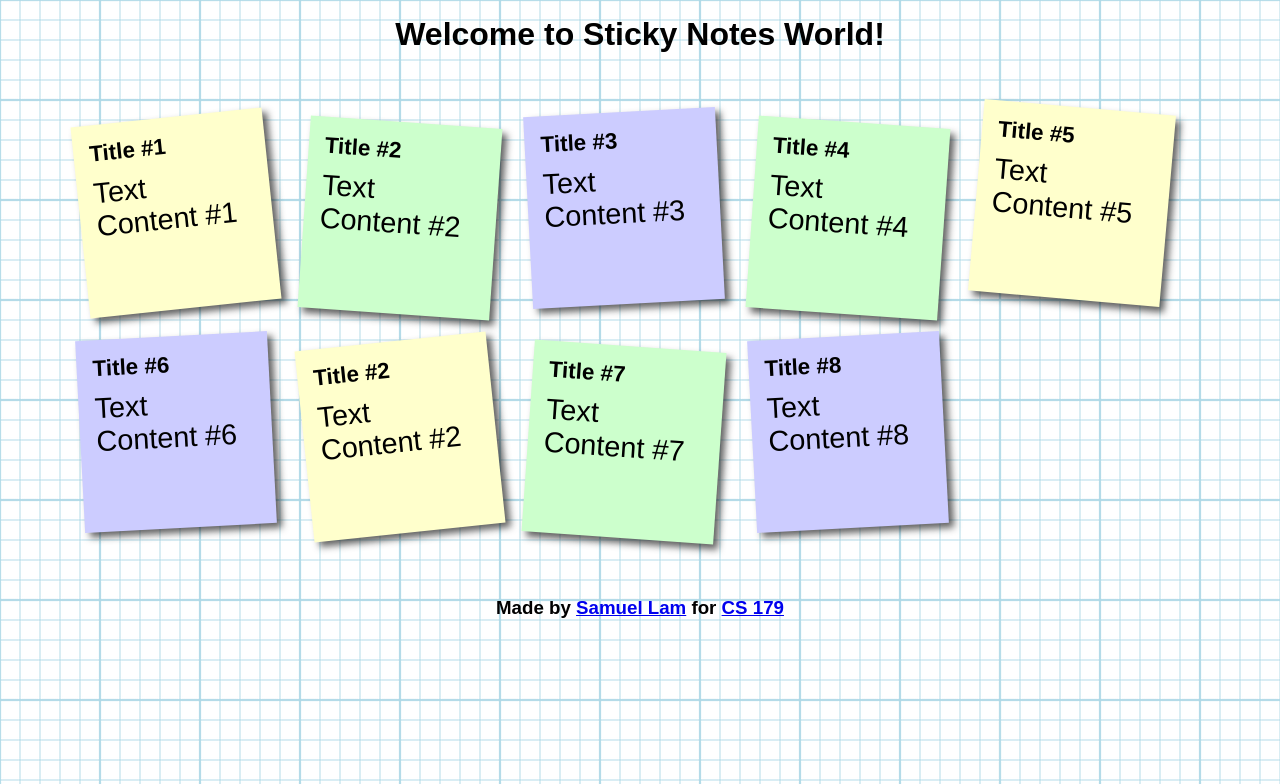
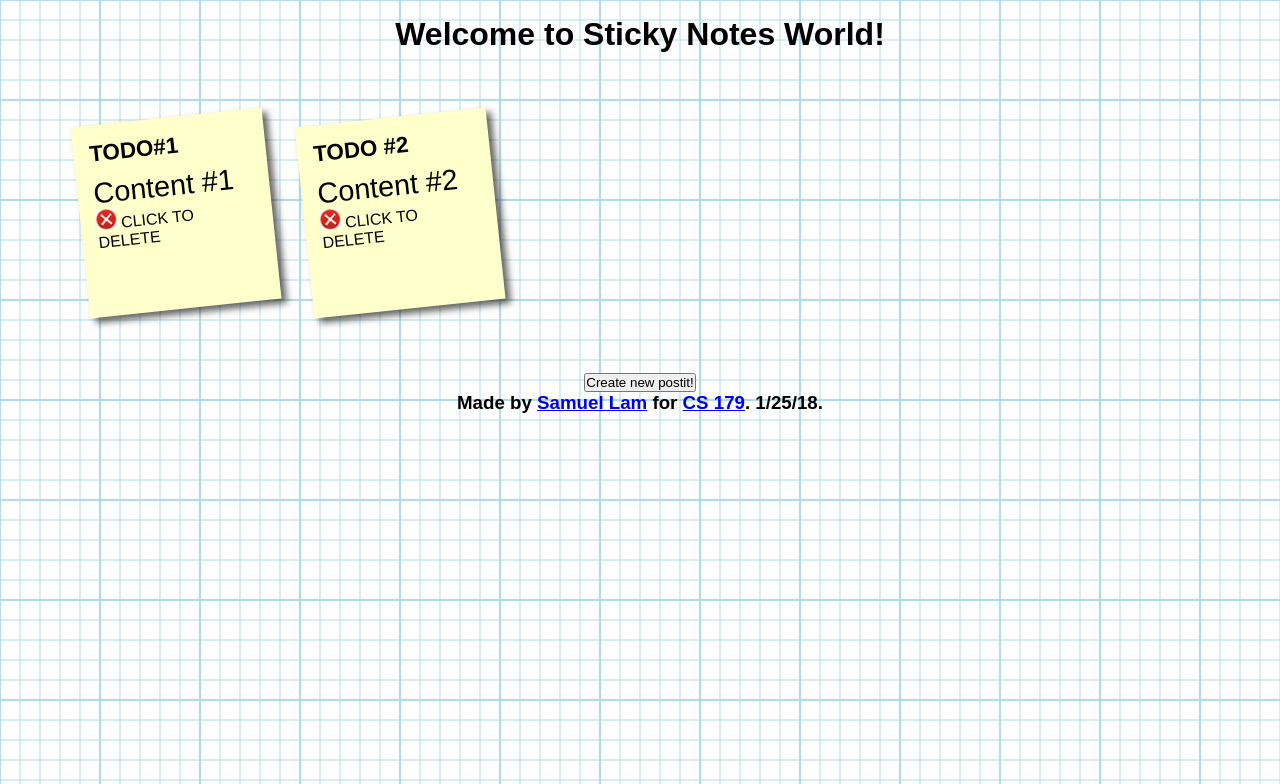
Before and after one commit to samuelklam/sticky-notes, a PHP site: page / in a window 1280 px wide. Shown: the top 784 px of the page. Run offline with PHP 8.4, Linux system fonts and the light colour scheme.

Commit message:
Add create and delete functionality

```diff
--- a/css/style.css
+++ b/css/style.css
@@ -42,7 +42,7 @@ ul{
   padding:3em;
 }
 
-ul li a {
+ul li .postit-animation {
   text-decoration:none;
   color:#000;
   background:#ffc;
@@ -74,13 +74,13 @@ ul li p {
   font-size:180%;
 }
 
-ul li a {
+ul li .postit-animation {
   -webkit-transform: rotate(-6deg);
   -o-transform: rotate(-6deg);
   -moz-transform:rotate(-6deg);
 }
 
-ul li:nth-child(even) a{
+ul li:nth-child(even) .postit-animation {
   -o-transform:rotate(4deg);
   -webkit-transform:rotate(4deg);
   -moz-transform:rotate(4deg);
@@ -89,7 +89,7 @@ ul li:nth-child(even) a{
   background:#cfc;
 }
 
-ul li:nth-child(3n) a{
+ul li:nth-child(3n) .postit-animation {
   -o-transform:rotate(-3deg);
   -webkit-transform:rotate(-3deg);
   -moz-transform:rotate(-3deg);
@@ -98,7 +98,7 @@ ul li:nth-child(3n) a{
   background:#ccf;
 }
 
-ul li:nth-child(5n) a {
+ul li:nth-child(5n) .postit-animation {
   -o-transform:rotate(5deg);
   -webkit-transform:rotate(5deg);
   -moz-transform:rotate(5deg);
@@ -106,7 +106,7 @@ ul li:nth-child(5n) a {
   top:-10px;
 }
 
-ul li a:hover,ul li a:focus {
+/* ul li .postit-animation:hover,ul li .postit-animation:focus {
   box-shadow:10px 10px 7px rgba(0,0,0,.7);
   -moz-box-shadow:10px 10px 7px rgba(0,0,0,.7);
   -webkit-box-shadow: 10px 10px 7px rgba(0,0,0,.7);
@@ -115,8 +115,8 @@ ul li a:hover,ul li a:focus {
   -o-transform: scale(1.25);
   position:relative;
   z-index:5;
-}
+} */
 
 ol{text-align:center;}
 ol li{display:inline;padding-right:1em;}
-ol li a{color:#fff;}
+ol li .a{color:#fff;}
--- a/index.html
+++ b/index.html
@@ -2,7 +2,6 @@
 <html lang="en">
 
 <head>
-
     <meta charset="utf-8">
 
     <title>Sticky Notes | Samuel K. Lam</title>
@@ -10,74 +9,24 @@
     <!-- CSS files -->
     <link rel="stylesheet" href="css/style.css">
 
+    <!-- JS files -->
+    <!-- main.js script will be executed after DOM is initialied; i.e., no need for windown.onload -->
+    <script src="js/main.js" type="module"></script>
 </head>
 
 <body>
     <h1 class="title" id="pad">Welcome to Sticky Notes World!</h1>
 
     <div class="postit-container">
-        <ul>
-            <li>
-              <a href="#">
-                <h2>Title #1</h2>
-                <p>Text Content #1</p>
-              </a>
-            </li>
-            <li>
-              <a href="#">
-                <h2>Title #2</h2>
-                <p>Text Content #2</p>
-              </a>
-            </li>
-            <li>
-              <a href="#">
-                <h2>Title #3</h2>
-                <p>Text Content #3</p>
-              </a>
-            </li>
-            <li>
-              <a href="#">
-                <h2>Title #4</h2>
-                <p>Text Content #4</p>
-              </a>
-            </li>
-            <li>
-              <a href="#">
-                <h2>Title #5</h2>
-                <p>Text Content #5</p>
-              </a>
-            </li>
-            <li>
-              <a href="#">
-                <h2>Title #6</h2>
-                <p>Text Content #6</p>
-              </a>
-            </li>
-            <li>
-              <a href="#">
-                <h2>Title #2</h2>
-                <p>Text Content #2</p>
-              </a>
-            </li>
-            <li>
-              <a href="#">
-                <h2>Title #7</h2>
-                <p>Text Content #7</p>
-              </a>
-            </li>
-            <li>
-              <a href="#">
-                <h2>Title #8</h2>
-                <p>Text Content #8</p>
-              </a>
-            </li>
+        <ul class="postits">
         </ul>
     </div>
 
     <!-- Footer Section -->
     <div id="footer">
         <div id="footer-center">
-            <h3 id="footer-text">Made by <a href="http://github.com/samuelklam" target="_blank">Samuel Lam</a> for <a href="http://cs179.org" target="_blank">CS 179</a></h3>
+            <button>Create new postit!</button>
+            <h3 id="footer-text">Made by <a href="http://github.com/samuelklam" target="_blank">Samuel Lam</a> for <a href="http://cs179.org" target="_blank">CS 179</a>. 1/25/18.</h3>
         </div>
     </div>
 
--- /dev/null
+++ b/js/main.js
@@ -0,0 +1,84 @@
+import { uniqueId } from './utils.js';
+
+let postits = [
+    createPostit("TODO#1", "Content #1", "postit_1"),
+    createPostit("TODO #2", "Content #2", "postit_2")
+];
+
+const renderPostit = (postit) => {
+    return `<div class="postit" data-postit-id=${postit.uniqueId}>
+        <li>
+            <div class="postit-animation">
+                <h2>${postit.title}</h2>
+                <p>${postit.content}</p>
+                <div class="delete-postit">
+                    <img src="./img/delete-postit.png">
+                    CLICK TO DELETE
+                </div>
+            </div>
+        </li>
+    </div>`;
+};
+
+const renderPostits = (postits) => {
+    // get the posts element
+    let postitsElm = document.querySelector('.postits');
+
+    // render postits inside postitsElm
+    postitsElm.innerHTML = postits.map(p => renderPostit(p)).join('');
+
+    let deletePostitElms = document.querySelectorAll('.delete-postit');
+
+    deletePostitElms.forEach(el => el.addEventListener('click', function() {
+        let postitId = this.parentNode.parentNode.parentNode.getAttribute('data-postit-id');
+        deletePostit(postits, postitId);
+    }));
+};
+
+/**
+ * Constructor to create a new postit
+ */
+function createPostit(title, content, id = uniqueId()) {
+    return {
+        uniqueId: id,
+        title: title,
+        content: content
+    };
+};
+
+/**
+ * Creates a postit on the board
+ */
+function addPostit(postits, postit) {
+    postits.push(postit);
+    localStorage.setItem('postits', JSON.stringify(postits));
+    renderPostits(postits);
+}
+
+function deletePostit(postits, postitId) {
+    postits = postits.filter(p => p.uniqueId !== postitId);
+    localStorage.setItem('postits', JSON.stringify(postits));
+    renderPostits(postits);
+}
+
+function initCreatePostitButton() {
+    let createPostitForm = document.querySelector('button')
+    createPostitForm.addEventListener("click", function(e) {
+        let localState = (localStorage.getItem('postits'));
+        postits = (postits === null) ? [] : JSON.parse(localState);
+        let newPostit = createPostit("TITLE", "CONTENT", uniqueId())
+        addPostit(postits, newPostit);
+    });
+}
+
+const initialize = () => {
+    let initState = localStorage.getItem('postits');
+    if (initState != null) {
+        // JSON:
+        postits = JSON.parse(initState);
+    }
+    renderPostits(postits);
+    initCreatePostitButton();
+};
+
+initialize();
--- /dev/null
+++ b/js/utils.js
@@ -0,0 +1,44 @@
+function sleep(milliseconds) {
+	var start = new Date().getTime();
+	for (var i = 0; i < 1e7; i++) {
+		if ((new Date().getTime() - start) > milliseconds){
+			break;
+		}
+	}
+}
+
+// generate a unique id
+export let uniqueId = (prefix) => {
+	let id = new Date().valueOf().toString(36);
+	sleep(1);// wait for one millisecond to avoid duplicates
+	return (prefix ? prefix + id	: id);
+};
+
+
+// return time elapsed
+export let timespan = (date)=>{
+    var seconds = Math.floor((new Date() - new Date(date)) / 1000);
+
+    var interval = Math.floor(seconds / 31556926);
+
+    if (interval > 1) {
+      return interval + " years";
+    }
+    interval = Math.floor(seconds / 2592000);
+    if (interval > 1) {
+      return interval + " months";
+    }
+    interval = Math.floor(seconds / 86400);
+    if (interval > 1) {
+      return interval + " days";
+    }
+    interval = Math.floor(seconds / 3600);
+    if (interval > 1) {
+      return interval + " hours";
+    }
+    interval = Math.floor(seconds / 60);
+    if (interval > 1) {
+      return interval + " minutes";
+    }
+    return Math.floor(seconds) + " seconds";
+};
```
Also changed, not shown: js/postits.js (added, +56 -0 lines), README.md, acknowledgements.txt (renamed from requirements.txt), img/delete-postit.png (added).
